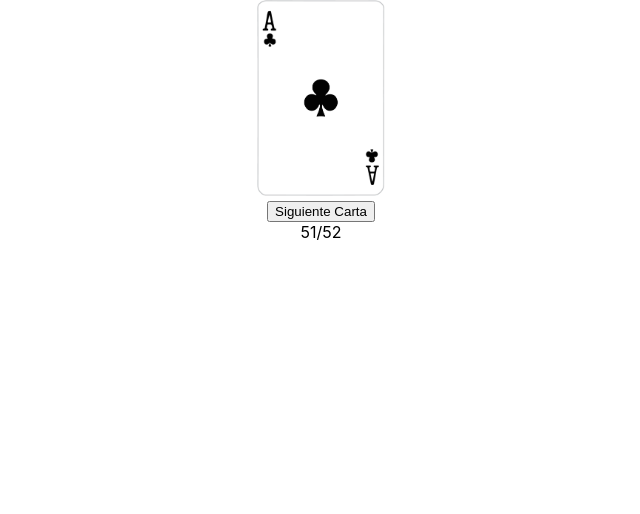
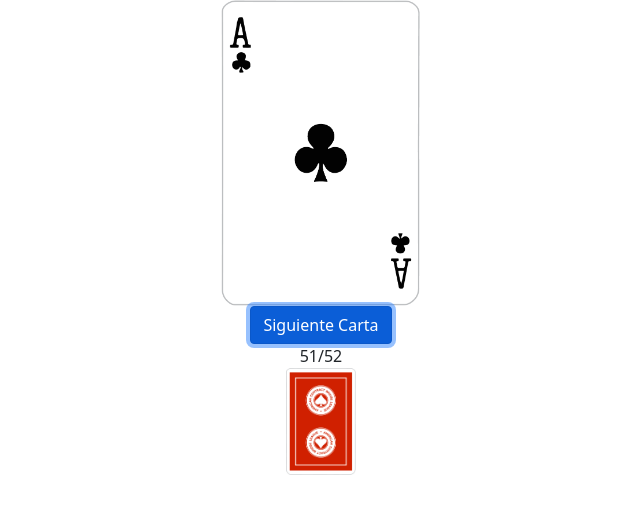
Before and after one commit to friedteeth/baraja_museo, a React (Create React App) app: page / in a window 1280 px wide. Both pictures are taken after a click on the button "Siguiente Carta". Shown: the top 514 px of the page, without its empty margins (319-959 px from the left). Built offline with nearby package versions, Linux system fonts and the light colour scheme.

Commit message:
Added history component and bootstrap

```diff
--- a/package.json
+++ b/package.json
@@ -6,6 +6,7 @@
     "@testing-library/jest-dom": "^5.12.0",
     "@testing-library/react": "^11.2.7",
     "@testing-library/user-event": "^12.8.3",
+    "bootstrap": "^5.0.1",
     "react": "^17.0.2",
     "react-dom": "^17.0.2",
     "react-scripts": "4.0.3",
--- a/src/App.js
+++ b/src/App.js
@@ -1,5 +1,6 @@
 import React from 'react';
 import Deck from './components/Deck/Deck';
+import 'bootstrap/dist/css/bootstrap.min.css';
 import './App.css';
 
 function App() {
--- a/src/components/Card/Card.js
+++ b/src/components/Card/Card.js
@@ -18,7 +18,7 @@ function Card({currentCard}) {
     return (
         <div>
             {/* <img src={cardPNG} alt={currentCard} /> */}
-            <img src={process.env.PUBLIC_URL + 'deck/' + currentCard + '.png'} alt={currentCard} width={"10%"}/>
+            <img src={process.env.PUBLIC_URL + 'deck/' + currentCard + '.png'} alt={currentCard} width={"200px"}/>
         </div>
     )
 }
--- a/src/components/Deck/Deck.js
+++ b/src/components/Deck/Deck.js
@@ -2,11 +2,13 @@ import React, { useState } from 'react';
 import Card from '../Card/Card';
 // import Toolkit from '../Toolkit/Toolkit';
 import cardSet from '../../card_set';
+import History from '../History/History';
 
 function Deck() {
     const TOTAL_CARDS = 52;
     const [remainingCards, setRemainingCards] = useState(TOTAL_CARDS);
     const [currentCard, setCurrentCard] = useState('red_back');
+    const [history, setHistory] = useState([]);
     const [deck, setDeck] = useState(cardSet);
 
     return (
@@ -19,6 +21,8 @@ function Deck() {
                         setRemainingCards(remainingCards-1);
                         setDeck(deck.filter(item => item !== currentCard));
                         setCurrentCard(deck[Math.floor(Math.random() * deck.length)]);
+                        setHistory(history.concat(currentCard));
+                        console.log("History 1:", history);
                     }}
                 >Siguiente Carta</button>
                 :
@@ -27,6 +31,7 @@ function Deck() {
             <div>
                 {remainingCards}/{TOTAL_CARDS}
             </div>
+            <History history={history}></History>
         </div>
     )
 }
--- /dev/null
+++ b/src/components/History/History.js
@@ -0,0 +1,25 @@
+import React from 'react';
+import PropTypes from 'prop-types';
+
+function History({history}) {
+    console.log("History 2", history);
+
+    return (
+        <div className="row">
+            {history.map((card, index) => {
+                return (
+                    <div key={"key-" + index} className="col">
+                        <img src={process.env.PUBLIC_URL + 'deck/' + card + '.png'} alt={card} width={"70px"}/>
+                    </div>
+                );
+            })}
+
+        </div>
+    )
+}
+
+History.propTypes = {
+    history: PropTypes.array
+}
+
+export default History;
```
Also changed, not shown: 1 other file (tests, documents, lock files or other folders).
